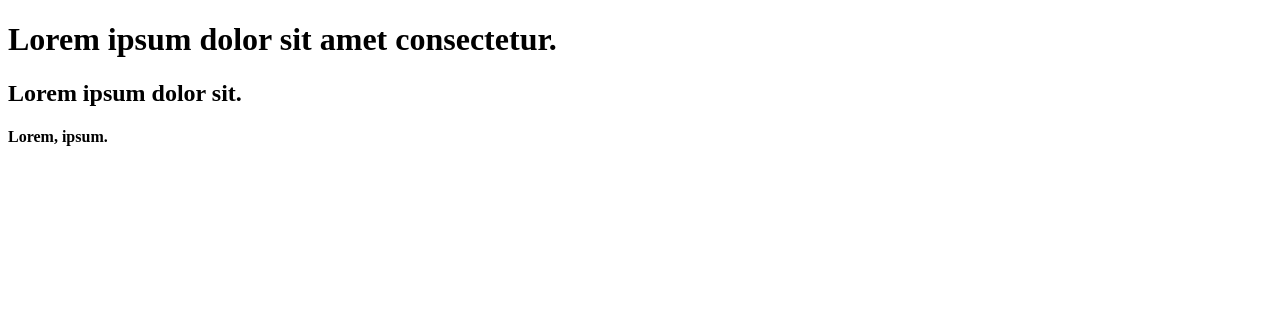
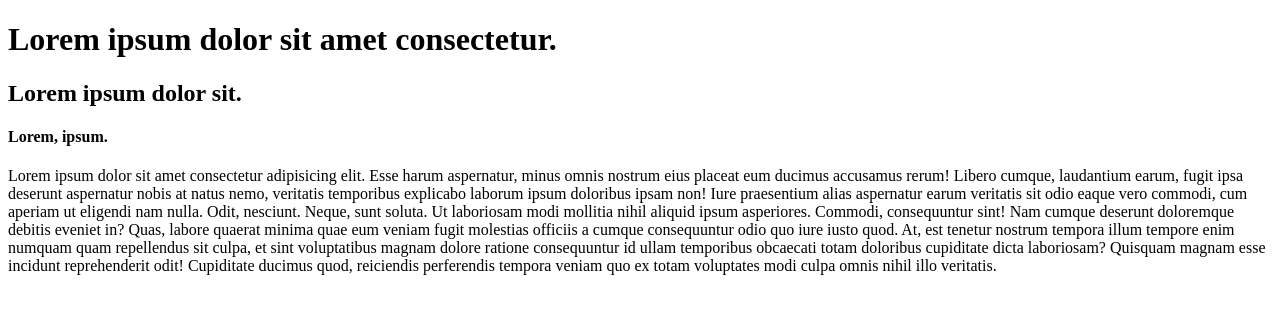
Before and after one commit to Sayanta66/Practice, a plain HTML site: page HTML/01_IntroHTML.html in a window 1280 px wide. Drawn offline with Linux system fonts and the light colour scheme.

Commit message:
add paragraph tag

```diff
--- a/HTML/01_IntroHTML.html
+++ b/HTML/01_IntroHTML.html
@@ -9,5 +9,7 @@
     <h1>Lorem ipsum dolor sit amet consectetur.</h1>
     <h2>Lorem ipsum dolor sit.</h2>
     <h4>Lorem, ipsum.</h4>
+
+    <p>Lorem ipsum dolor sit amet consectetur adipisicing elit. Esse harum aspernatur, minus omnis nostrum eius placeat eum ducimus accusamus rerum! Libero cumque, laudantium earum, fugit ipsa deserunt aspernatur nobis at natus nemo, veritatis temporibus explicabo laborum ipsum doloribus ipsam non! Iure praesentium alias aspernatur earum veritatis sit odio eaque vero commodi, cum aperiam ut eligendi nam nulla. Odit, nesciunt. Neque, sunt soluta. Ut laboriosam modi mollitia nihil aliquid ipsum asperiores. Commodi, consequuntur sint! Nam cumque deserunt doloremque debitis eveniet in? Quas, labore quaerat minima quae eum veniam fugit molestias officiis a cumque consequuntur odio quo iure iusto quod. At, est tenetur nostrum tempora illum tempore enim numquam quam repellendus sit culpa, et sint voluptatibus magnam dolore ratione consequuntur id ullam temporibus obcaecati totam doloribus cupiditate dicta laboriosam? Quisquam magnam esse incidunt reprehenderit odit! Cupiditate ducimus quod, reiciendis perferendis tempora veniam quo ex totam voluptates modi culpa omnis nihil illo veritatis.</p>
 </body>
 </html>
```
